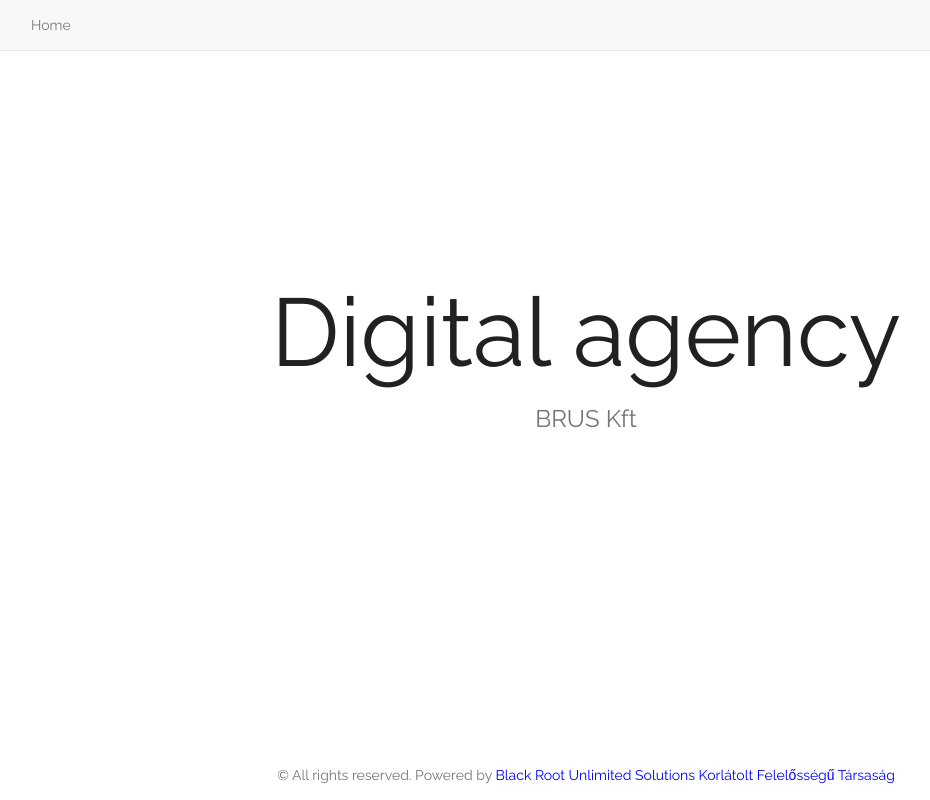
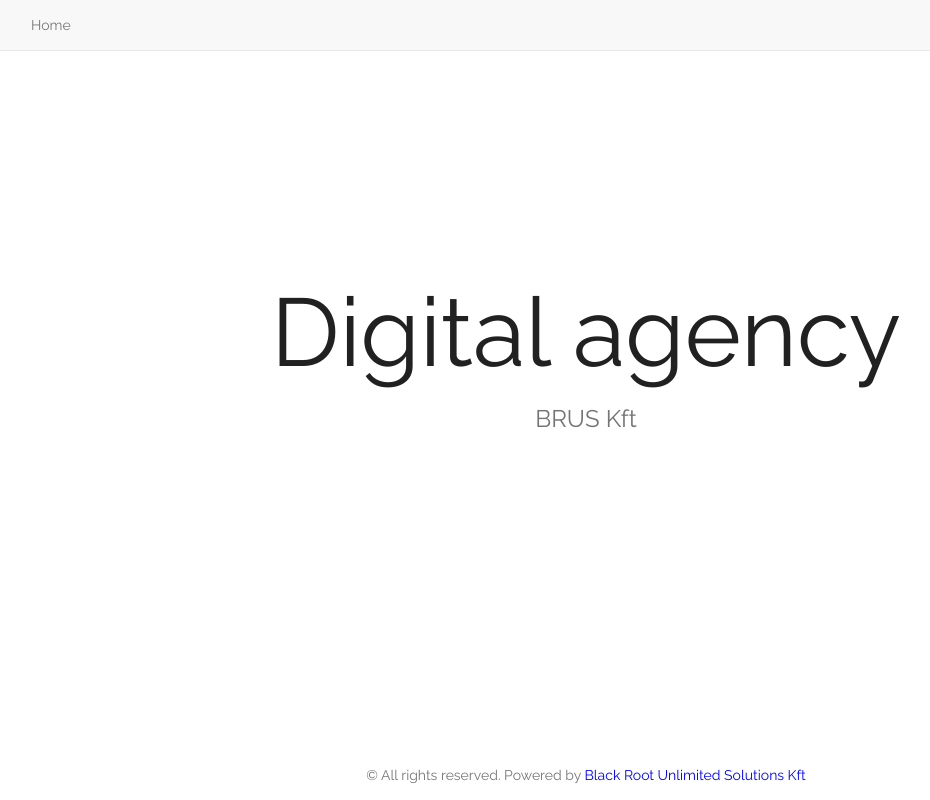
Before and after one commit to blackrootkft/blackrootkft.github.io, a plain HTML site: page index.html in a window 1280 px wide. Shown: the whole page, without its empty margins (54-984 px from the left). Drawn offline with nearby package versions, Linux system fonts and the light colour scheme.

Commit message:
fix footer

```diff
--- a/index.html
+++ b/index.html
@@ -120,7 +120,7 @@
 
         <footer>
 
-            <p class="copyright text-muted">&copy; All rights reserved. Powered by <a href="http://blackroot.eu">Black Root Unlimited Solutions Korlátolt Felelősségű Társaság</a></p>
+            <p class="copyright text-muted">&copy; All rights reserved. Powered by <a href="http://blackroot.eu">Black Root Unlimited Solutions Kft</a></p>
 
         </footer>
 
```
Also changed, not shown: 404.html (+1 -1 lines).
